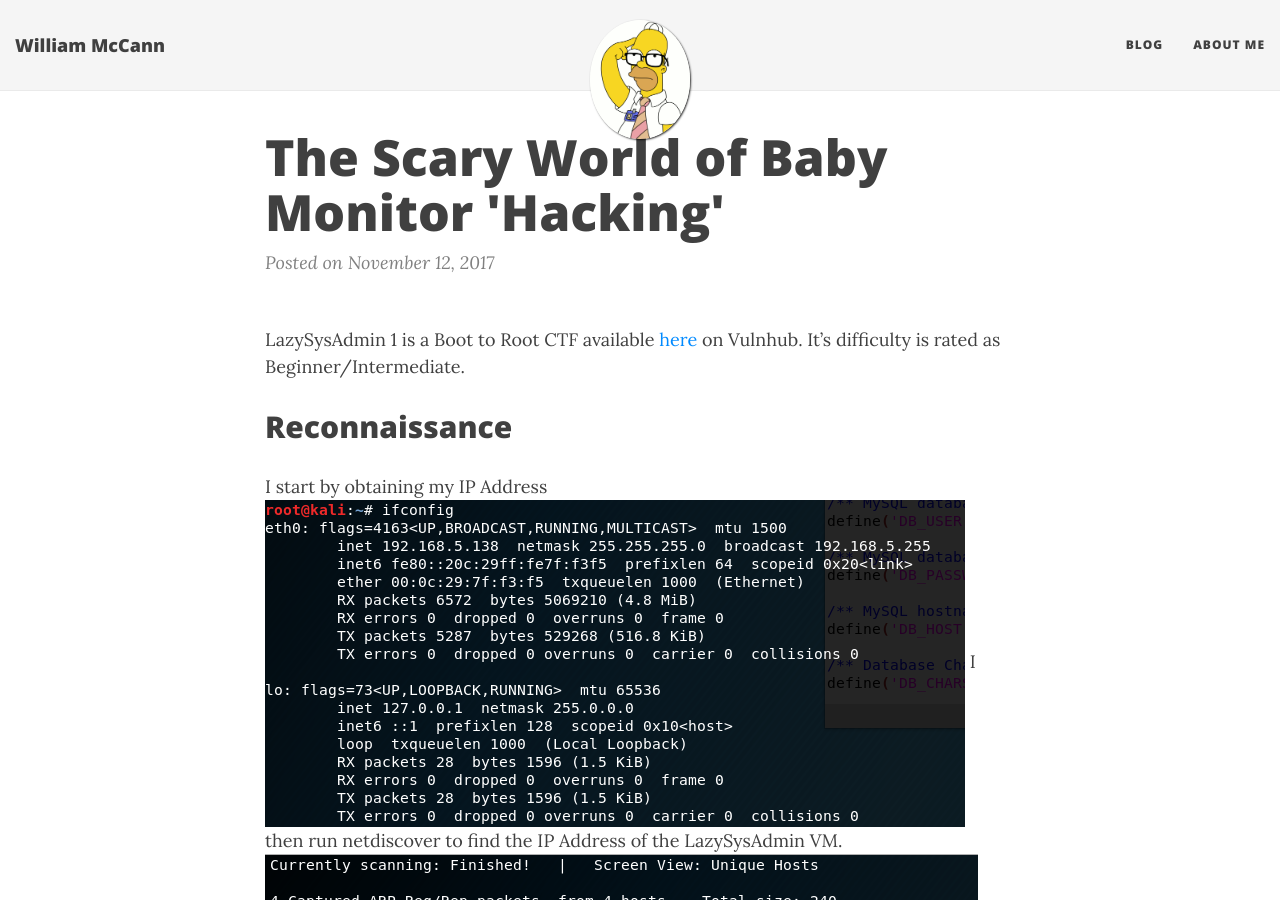
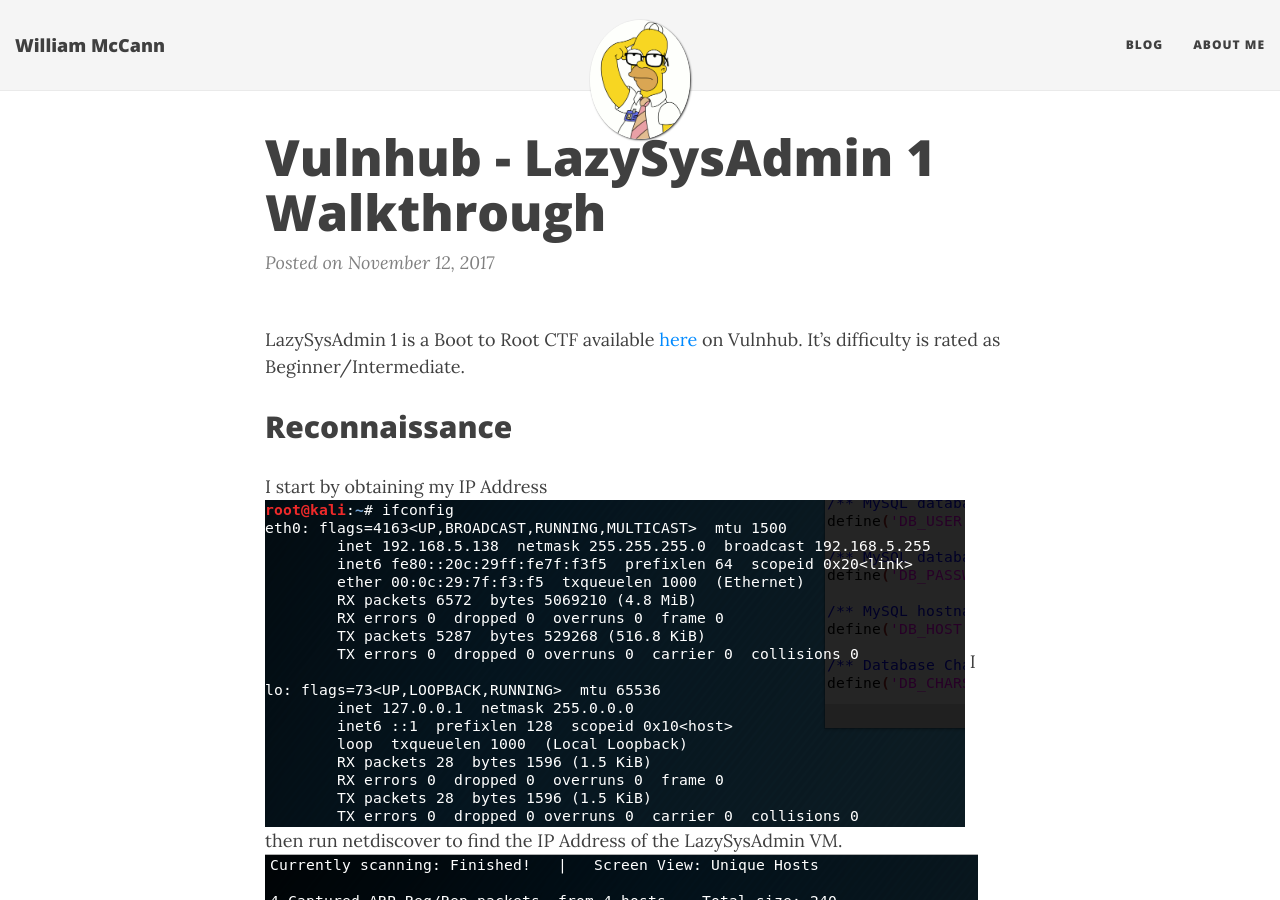
Before and after one commit to wjmccann/wjmccann.github.io, a Jekyll site: the page built from _posts/2017-11-12-LazySysAdmin1-Walkthrough.md, in a window 1280 px wide and 900 px high. Built offline with Jekyll 4.4.1, drawn with Linux system fonts in a browser that asks for light colours; nearby versions of some CDN libraries; comment, search, counter and statistics services are not loaded; some of the changed text lies outside the part shown.

Commit message:
Update 2017-11-12-LazySysAdmin1-Walkthrough.md

```diff
--- a/_posts/2017-11-12-LazySysAdmin1-Walkthrough.md
+++ b/_posts/2017-11-12-LazySysAdmin1-Walkthrough.md
@@ -1,7 +1,7 @@
 ---
 layout: post
-title: The Scary World of Baby Monitor 'Hacking'
-tags: [Security, IOT]
+title: Vulnhub - LazySysAdmin 1 Walkthrough
+tags: [Hacking, Vulnhub, CTF]
 ---
 LazySysAdmin 1 is a Boot to Root CTF available [here](https://www.vulnhub.com/entry/lazysysadmin-1,205/) on Vulnhub. It's difficulty is rated as Beginner/Intermediate.
 
```
